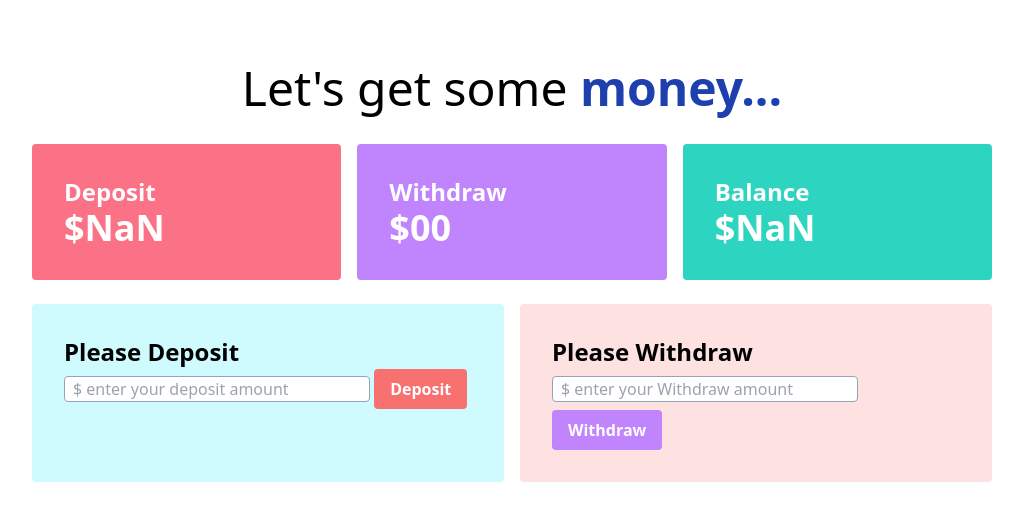
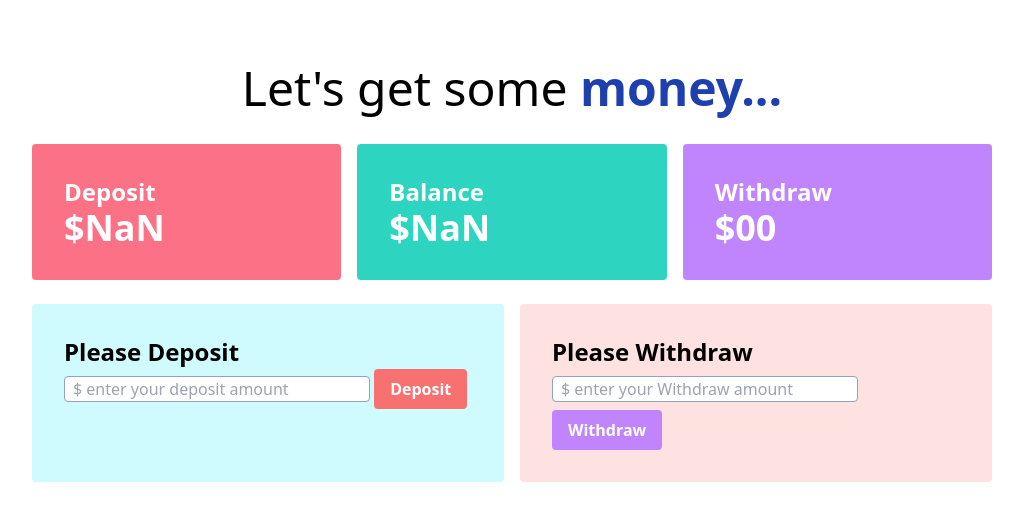
Before and after one commit to ArifulIslamtonim/functional-bank, a plain HTML site: page banking.html in a window 1280 px wide. Both pictures are taken after a click on the button "Deposit". Shown: the whole page, without its empty margins (128-1151 px from the left). Drawn offline with nearby package versions, Linux system fonts and the light colour scheme.

Commit message:
second commit

```diff
--- a/banking.html
+++ b/banking.html
@@ -22,13 +22,14 @@
                     <h3 class="text-2xl">Deposit</h3>
                     <h4 class="text-4xl">$<span id="deposit-total">00</span></h4>
                 </div>
+                <div class="bg-teal-400	p-8 rounded  font-semibold">
+                    <h3 class="text-2xl">Balance</h3>
+                    <h4  class="text-4xl">$<span id="balance-total">1200</span></h4>
+                </div>
+
                 <div class="bg-purple-400 p-8 rounded font-semibold ">
                     <h3 class="text-2xl">Withdraw</h3>
                     <h4 class="text-4xl">$<span id="withdraw-total">00</span></h4>
-                </div>
-                <div class="bg-teal-400	p-8 rounded  font-semibold">
-                    <h3 class="text-2xl">Balance</h3>
-                    <h4  class="text-4xl">$<span id="balance-total">1200</span></h4>
                 </div>
 
             </div>
--- a/js/banking.js
+++ b/js/banking.js
@@ -1,5 +1,5 @@
 
-function getdInpoutValue (inputValue) {
+function getInputValue (inputValue) {
     const depositInput = document.getElementById(inputValue);
     const depositAmountText = depositInput.value;
     const depositAmount = parseFloat(depositAmountText);
@@ -7,44 +7,69 @@ function getdInpoutValue (inputValue) {
     return depositAmount;
 }
 
-document.getElementById("deposit-btn").addEventListener('click', function(){
-    /* const depositInput = document.getElementById('deposit-input');
-    const depositAmountText = depositInput.value;
-    const depositAmount = parseFloat(depositAmountText); */
-    const depositAmount = getdInpoutValue('deposit-input');
-    // get current deposit
-    const depositTotal = document.getElementById('deposit-total');
+function updateTotalField (depositField, depositAmount) {
+    const depositTotal = document.getElementById(depositField);
     const depositTotalText = depositTotal.innerText;
 
     const previousDepositTotal = parseFloat(depositTotalText);
 
     depositTotal.innerText = previousDepositTotal + depositAmount;
+}
 
-    /* depositInput.value = ''; */
-
+function updateBalance (depositAmount, isAdd) {
     const balance = document.getElementById('balance-total');
     const balanceTotal = balance.innerText;
     const previousBalance = parseFloat(balanceTotal);
-    balance.innerText = previousBalance + depositAmount;
+
+    if (isAdd == true){
+        balance.innerText = previousBalance + depositAmount;
+    }else {
+        balance.innerText = previousBalance - depositAmount;
+    }
+
+}
+
+document.getElementById("deposit-btn").addEventListener('click', function(){
+    /* const depositInput = document.getElementById('deposit-input');
+    const depositAmountText = depositInput.value;
+    const depositAmount = parseFloat(depositAmountText); */
+    const depositAmount = getInputValue('deposit-input');
+    // get current deposit
+   /*  const depositTotal = document.getElementById('deposit-total');
+    const depositTotalText = depositTotal.innerText;
+
+    const previousDepositTotal = parseFloat(depositTotalText);
+
+    depositTotal.innerText = previousDepositTotal + depositAmount;
+ */ updateTotalField ('deposit-total', depositAmount);
+    /* depositInput.value = ''; */
+
+   /*  const balance = document.getElementById('balance-total');
+    const balanceTotal = balance.innerText;
+    const previousBalance = parseFloat(balanceTotal);
+    balance.innerText = previousBalance + depositAmount; */
+    updateBalance (depositAmount, true);
 
 })
-document.getElementById('withdraw-btn').addEventListener('click', function() {
+ document.getElementById('withdraw-btn').addEventListener('click', function() {
    /*  const withdrawInput = document.getElementById('withdraw-input');
     const withdrawAmount = withdrawInput.value;
 
     const withdrawAmountTotal = parseFloat(withdrawAmount);
- */ const withdrawAmountTotal = getdInpoutValue('withdraw-input');
-    const withdrawTotal = document.getElementById('withdraw-total');
+ */ const withdrawAmountTotal = getInputValue('withdraw-input');
+
+    /* const withdrawTotal = document.getElementById('withdraw-total');
     const previousWithdraw = withdrawTotal.innerText;
 
     const previousWithdrawTotal = parseFloat(previousWithdraw);
 
-    withdrawTotal.innerText = previousWithdrawTotal + withdrawAmountTotal;
+    withdrawTotal.innerText = previousWithdrawTotal + withdrawAmountTotal; */
+    updateTotalField('withdraw-total', withdrawAmountTotal);
     /* withdrawInput.value = ''; */
 
-    const balance = document.getElementById('balance-total');
+   /*  const balance = document.getElementById('balance-total');
     const mostBalance = balance.innerText;
     const previousBalance = parseFloat(mostBalance);
     balance.innerText = previousBalance - withdrawAmountTotal;
-
+ */updateBalance (withdrawAmountTotal, false);
 })
```
